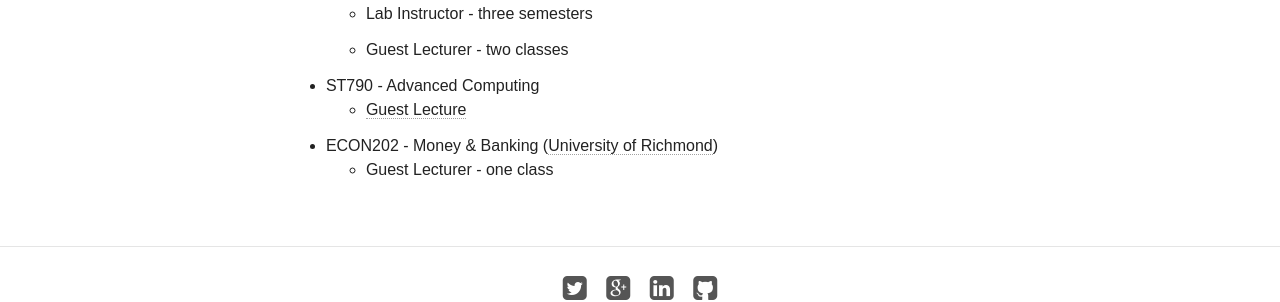
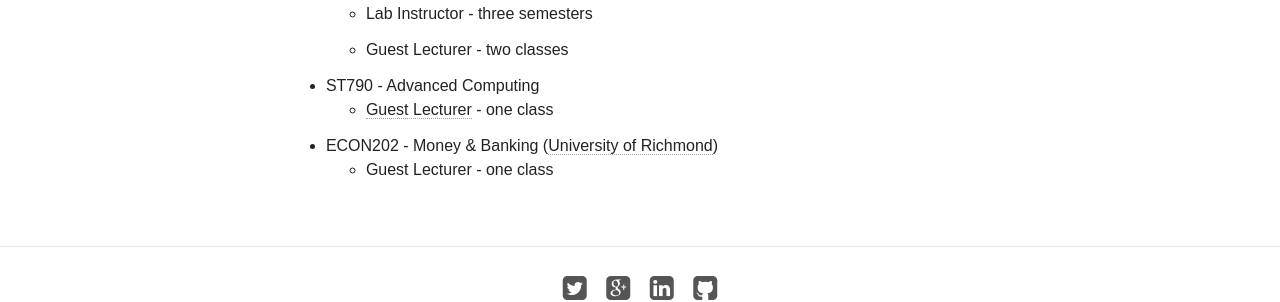
Before and after one commit to brgaines/brgaines.github.io, a Jekyll site: the page built from teaching/index.md, in a window 1280 px wide. Shown: the part 1254-1556 px from the top of the page. Built offline with Jekyll 4.4.1, drawn with Linux system fonts in a browser that asks for light colours; nearby versions of some CDN libraries.

Commit message:
changed ST790 wording to be consistent with other guest lectures

```diff
--- a/teaching/index.md
+++ b/teaching/index.md
@@ -27,7 +27,7 @@ This semester I am an instructor for ST311 under the supervision of Dr. Roger Wo
     * Guest Lecturer - two classes
 
 * ST790 - Advanced Computing
-	* [Guest Lecture](http://brgaines.github.io/talks/)
+	* [Guest Lecturer](http://brgaines.github.io/talks/) - one class
 
 * ECON202 - Money & Banking ([University of Richmond](http://www.richmond.edu/))
     * Guest Lecturer - one class
```
